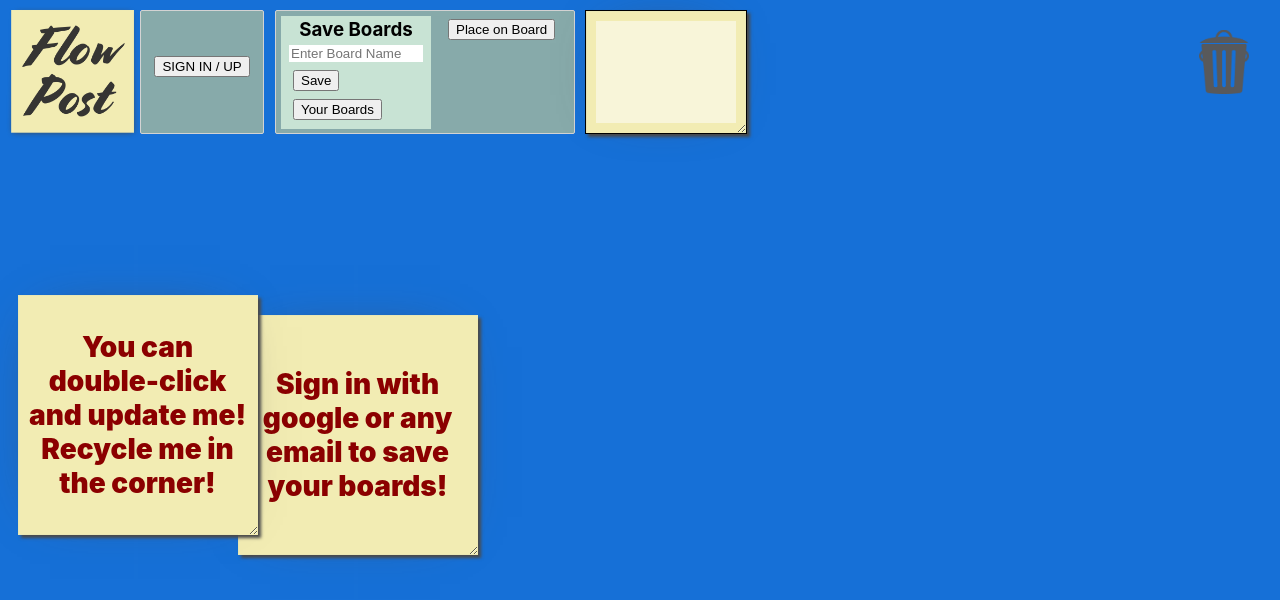
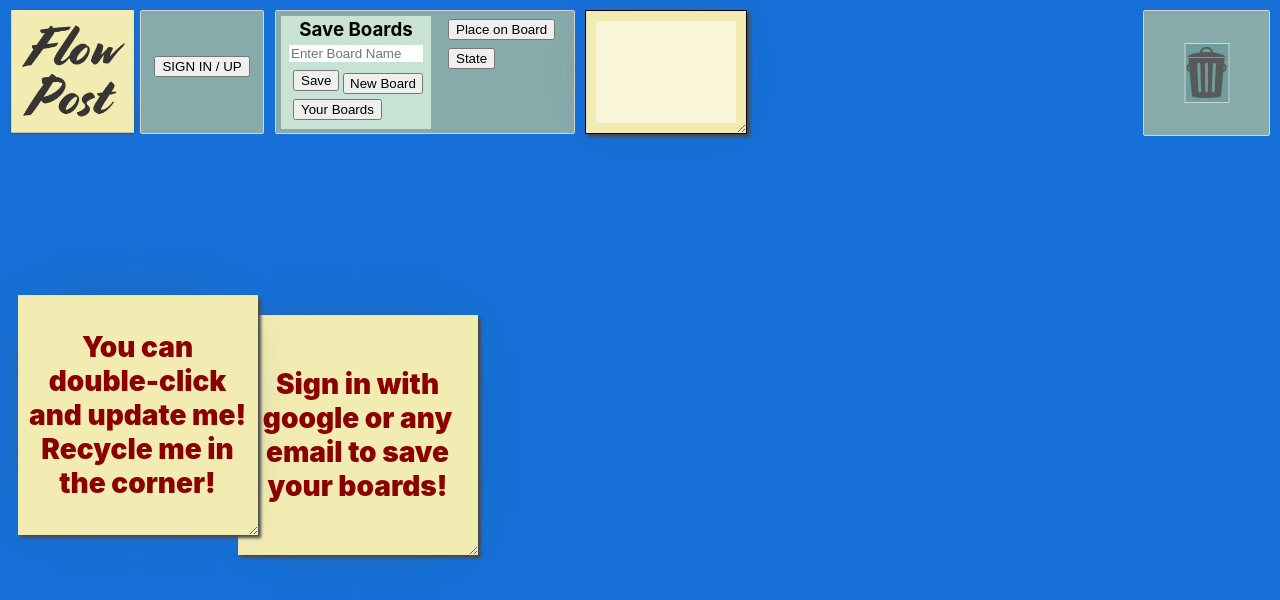
Before and after one commit to ashthomasweb/react--elephant-chart, a React (Create React App) app: page / in a window 1280 px wide. Shown: the top 600 px of the page. Built offline with nearby package versions, Linux system fonts and the light colour scheme; no server answers.

Commit message:
Adds New Board function
Also fixes errors created when all notes were deleted from board. Num
handlers needed conditions to handle empty arrays.

```diff
--- a/src/components/board/board.component.jsx
+++ b/src/components/board/board.component.jsx
@@ -109,6 +109,12 @@ class Board extends Component {
     }
   }
 
+  newBoard = () => {
+    let notes = []
+    this.setState({ notes })
+  }
+
+
   // confirmation, then firestore method
   deleteBoardHandler = async (boardName) => {
     let dropMenu = this.$('.board-drop')
@@ -142,8 +148,11 @@ class Board extends Component {
 
   cancelUpdateMode = () => {
     let id = this.state.currentUpdateId
-    document.getElementById(`${id}`).classList.remove('selected')
-    this.$('.update-frame').classList.remove('selected')
+    if (document.getElementById(`${id}`)) {
+
+      document.getElementById(`${id}`).classList.remove('selected')
+      this.$('.update-frame').classList.remove('selected')
+    }
   }
 
   // Drop Down Menu
@@ -240,8 +249,12 @@ class Board extends Component {
               className='save-board-input'
               placeholder='Enter Board Name'
             />
+
             <button type='button' onClick={() => this.saveCurrentBoard()}>
               Save
+            </button>
+            <button type='button' className='new-button' onClick={() => this.newBoard()}>
+              New Board
             </button>
             <button type='button' onClick={() => this.userBoardDropDown()}>
               Your Boards
@@ -255,6 +268,7 @@ class Board extends Component {
             onClick={this.newNoteGenerator}>
             Place on Board
           </button>
+          <button type='button' onClick={() => console.log(this.state.notes)} >State</button>
 
         </div>
         <div className='update-frame'>
@@ -292,8 +306,3 @@ class Board extends Component {
 }
 
 export default Board
-
-
-
-
-{/* <button type='button' onClick={() => console.log(this.state)} >State</button> */}
--- a/src/components/board/board.styles.scss
+++ b/src/components/board/board.styles.scss
@@ -28,6 +28,14 @@
     margin: 2px auto 1px;
   }
 
+  .new-button {
+    position: absolute;
+    left: 50px;
+    top: 49px;
+    width: 80px;
+    padding: 1px 5px;
+  }
+
   .board-drop {
     background-color: darkslategrey;
     padding: 10px 0;
@@ -38,6 +46,7 @@
 
     button {
       float: left;
+      margin: 3px 6px 3px 12px;
     }
 
     .delete {
@@ -112,6 +121,7 @@
   padding: 10px;
   display: table;
   box-shadow: 3px 3px 3px #4a4a4a, -3px -3px 55px -35px #4a4a4a;
+  z-index: 1000000000;
 
 
   #input-text {
@@ -140,44 +150,45 @@
   box-sizing: content-box;
   position: absolute;
   text-align: center;
-  top: 0;
-  right: 0;
-  width: 250px;
-  height: 150px;
+  top: 10px;
+  right: 10px;
+  width: 125px;
+  height: 124px;
+  border-radius: 2px;
+  border: 1px solid lightgrey;
+  background-color: var(--primary);
 
   &:hover {
-    background-color: var(--secondary);
-    border-left: 4px solid grey;
-    border-bottom: 4px solid grey;
+    background-color: var(--tertiary);
   }
 
   &.hovered {
-    background-color: var(--secondary);
-    border-left: 4px solid grey;
-    border-bottom: 4px solid grey;
+    background-color: var(--tertiary);
   }
 
   .trash-cont {
     position: absolute;
-    margin: 30px 30px 0 0;
-    right: 0;
-    top: 0;
-    height: 74px;
-    width: 52px;
+    height: 60px;
+    width: 45px;
     opacity: 1;
+    left: 50%;
+    top: 50%;
+    background-color: var(--primary-dark);
 
+    transform: translateX(-50%) translateY(-50%);
+    border: 1px solid lightgrey;
 
     .trash-top {
       display: block;
-      margin: 0 0 1px 1px;
-      width: 50px;
-
+      margin: 3px 0 1px 1px;
+      width: 40px;
     }
 
     .trash-bottom {
+      margin: 0 0 0px 1px;
+
       display: block;
-      width: 50px;
-      margin-left: 1px;
+      width: 40px;
     }
 
   }
--- a/src/components/header/header.component.jsx
+++ b/src/components/header/header.component.jsx
@@ -26,7 +26,7 @@ const Header = ({ currentUser, reset }) => (
     <div className='user-options'>
       {currentUser ? ( <div>
         <div className='welcome' >Welcome,<br/>{currentUser.displayName}</div>
-        <div className='option' onLoad={closeSignIn()} onClick={() => { clearBoards(); reset(); auth.signOut()}}>SIGN OUT</div></div>
+        <button className='option' onLoad={closeSignIn()} onClick={() => { clearBoards(); reset(); auth.signOut()}}>SIGN OUT</button></div>
       ) : (
         <button
           type='button'
--- a/src/index.css
+++ b/src/index.css
@@ -1,7 +1,9 @@
 :root {
   --primary: #87aaaa;
+  --primary-dark: #6e9e9e;
+
   --secondary: #C8E3D4;
-  /* --tertiary: */
+  --tertiary: #5d7575;
 }
 
 body {
--- a/src/methods/finders/num-finders.js
+++ b/src/methods/finders/num-finders.js
@@ -1,13 +1,16 @@
 export const newIdFinder = (stateObj) => {
-    let idList = []
-    stateObj.notes.forEach((note) => {
-      idList.push(note.id)
-    })
+    let idList = [0]
+    if (stateObj.notes.length !== 0) {
+      stateObj.notes.forEach((note) => {
+        idList.push(note.id)
+      })
+    }
+
     return Math.max.apply(null, idList) + 1
 }
 
 export const zIndexFinder = (notesObj) => {
-    let zList = []
+    let zList = [0]
     notesObj.forEach((note) => {
       zList.push(note.zIndex)
     })
```
